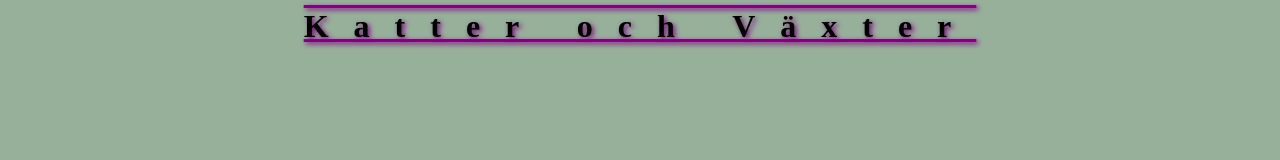
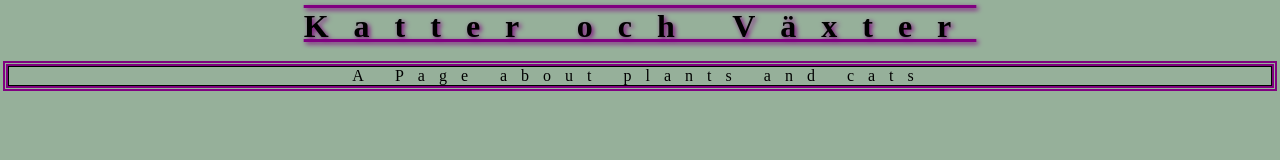
Before and after one commit to SarahMarieKolb/V-xteroch-katter, a plain HTML site: page index.html in a window 1280 px wide. Drawn offline with Linux system fonts and the light colour scheme.

Commit message:
Update index.html

```diff
--- a/index.html
+++ b/index.html
@@ -1,6 +1,8 @@
 <html>
 <head>
 <style>
+p{outline.color: black;}
+p.double {outline-style: double;}
 
 h1 {
 	text-align: center;
@@ -9,6 +11,14 @@ h1 {
   letter-spacing: 25px;
   text-shadow: 2px 2px 5px purple;
   }
+ p { text-align: center;
+ border: 1px solid black;
+  outline-style: solid;
+  outline-color: Purple;
+  outline-width: 4px;
+  letter-spacing: 14px;
+  outline: thick ridge purple;
+}
 body {
 font-family: papyrus}
 body {
@@ -20,6 +30,7 @@ body {
 
  <body>
 <h1> Katter och Växter </h1>
+<p class="double">A Page about plants and cats</p>
 </body>
 
 </html>
```
